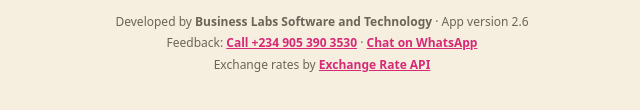
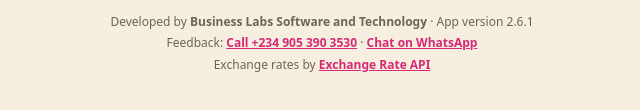
Before and after one commit to mistapatrick/rosemary-wearhouse-store, a plain HTML site: page index.html in a window 1280 px wide. Shown: the part 324-434 px from the top of the page, 318-958 px from the left. Drawn offline with Linux system fonts and the light colour scheme; a script that the page names is missing.

Commit message:
Update app.js and index.html

```diff
--- a/app.js
+++ b/app.js
@@ -40,7 +40,6 @@ function printRcpt(r){let a=$("#rcpt-area");if(!a){a=document.createElement("div
 function showReceipt(r){app.innerHTML=`<div class="row np" style="margin-bottom:8px"><button class="b" id="rp">Print receipt</button><button class="b s" id="rpdf">Save as PDF</button><button class="b o" id="rn">New sale</button><label class="mut" style="margin:0">Paper <select id="pp" style="width:auto;display:inline"><option value="80" ${PAPER()==80?"selected":""}>80 mm</option><option value="58" ${PAPER()==58?"selected":""}>58 mm</option></select></label></div><p class="mut np">Print receipt: choose your thermal printer. Save as PDF: choose "Save as PDF" as the destination. The file is named after the receipt number.</p><div class="rcpt-wrap">${rcptHTML(r)}</div>`;
  $("#rp").onclick=$("#rpdf").onclick=()=>printRcpt(r);$("#rn").onclick=show;$("#pp").onchange=e=>{localStorage.setItem("rw_paper",e.target.value);showReceipt(r)}}
 
-IC.data='<ellipse cx="12" cy="5" rx="9" ry="3"/><path d="M21 12c0 1.66-4 3-9 3s-9-1.34-9-3"/><path d="M3 5v14c0 1.66 4 3 9 3s9-1.34 9-3V5"/>';
 const loadCodes=async()=>{const {data:cs}=await sb.from("codes").select("*").order("name");codes={};(cs||[]).forEach(c=>(codes[c.kind]??=[]).push(c.name))};
 let XL;const loadExcel=()=>XL||(XL=new Promise((res,rej)=>{if(window.ExcelJS)return res(window.ExcelJS);const t=document.createElement("script");t.src="https://cdn.jsdelivr.net/npm/exceljs@4.4.0/dist/exceljs.min.js";t.onload=()=>res(window.ExcelJS);t.onerror=()=>{XL=null;rej(new Error("Could not load the Excel library. Check your internet connection and try again."))};document.head.appendChild(t)}));
 const dlBlob=(name,buf)=>{const a=document.createElement("a");a.href=URL.createObjectURL(new Blob([buf],{type:"application/vnd.openxmlformats-officedocument.spreadsheetml.sheet"}));a.download=name;a.click();setTimeout(()=>URL.revokeObjectURL(a.href),2e3)};
@@ -195,6 +194,7 @@ rates:'<polyline points="17 1 21 5 17 9"/><path d="M3 11V9a4 4 0 0 1 4-4h14"/><p
 users:'<path d="M17 21v-2a4 4 0 0 0-4-4H5a4 4 0 0 0-4 4v2"/><circle cx="9" cy="7" r="4"/><path d="M23 21v-2a4 4 0 0 0-3-3.87"/><path d="M16 3.13a4 4 0 0 1 0 7.75"/>'};
 IC.more='<circle cx="5" cy="12" r="1.6"/><circle cx="12" cy="12" r="1.6"/><circle cx="19" cy="12" r="1.6"/>';
 IC.out='<path d="M9 21H5a2 2 0 0 1-2-2V5a2 2 0 0 1 2-2h4"/><polyline points="16 17 21 12 16 7"/><line x1="21" y1="12" x2="9" y2="12"/>';
+IC.data='<ellipse cx="12" cy="5" rx="9" ry="3"/><path d="M21 12c0 1.66-4 3-9 3s-9-1.34-9-3"/><path d="M3 5v14c0 1.66 4 3 9 3s9-1.34 9-3V5"/>';
 const closeSheet=()=>{const d=$("#sheet");if(d)d.remove()};
 function nav(){closeSheet();
  const all=sup()?[["dash","Dashboard",1],["items","Items",1],["batches","Batches",1],["stock","Stock",1],["ana","Analytics"],["recv","Receiving"],["pos","POS"],["rates","Rates"],["data","Data"]]:[["recv","Receiving",1],["pos","POS",1],["items","Stock",1]];
--- a/index.html
+++ b/index.html
@@ -5,5 +5,5 @@
 <link rel="stylesheet" href="styles.css"></head><body>
 <header><img src="logo.png" alt=""><div><b>Rosemary's Wear House</b><small id="who">Inventory &amp; POS</small></div><div class="hr row"><span id="fxc" class="chip hide"></span><button id="cur" class="b o sm hide" title="Switch currency"></button><button id="out" class="b o sm hide">Sign out</button></div></header>
 <main id="app"><p class="mut">Loading… If this stays blank, open it through a web server (see GUIDE.md), not by double-clicking the file.</p></main>
-<footer class="foot"><div>Developed by <b>Business Labs Software and Technology</b> · App version 2.6</div><div>Feedback: <a href="tel:+2349053903530">Call +234 905 390 3530</a> · <a id="wa" href="https://wa.me/2349053903530?text=Hello%20Business%20Labs%2C%20feedback%20on%20the%20Rosemary%27s%20Wear%20House%20app%3A%20" target="_blank" rel="noopener">Chat on WhatsApp</a></div><div>Exchange rates by <a href="https://www.exchangerate-api.com" rel="noopener">Exchange Rate API</a></div></footer>
+<footer class="foot"><div>Developed by <b>Business Labs Software and Technology</b> · App version 2.6.1</div><div>Feedback: <a href="tel:+2349053903530">Call +234 905 390 3530</a> · <a id="wa" href="https://wa.me/2349053903530?text=Hello%20Business%20Labs%2C%20feedback%20on%20the%20Rosemary%27s%20Wear%20House%20app%3A%20" target="_blank" rel="noopener">Chat on WhatsApp</a></div><div>Exchange rates by <a href="https://www.exchangerate-api.com" rel="noopener">Exchange Rate API</a></div></footer>
 <nav id="nav"></nav><script src="diag.js"></script><script type="module" src="app.js"></script></body></html>
```
